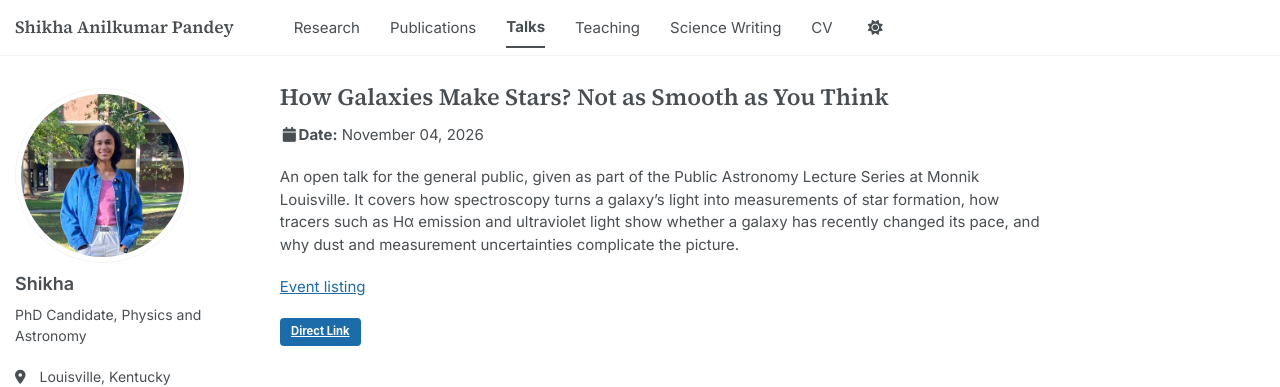
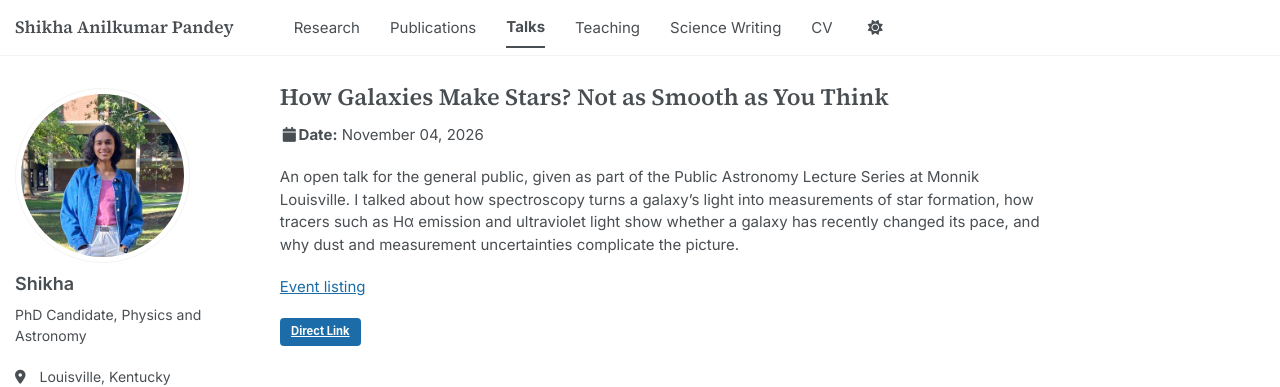
Before and after one commit to pshikha/pshikha.github.io, a Jekyll site: the page built from _talks/2026-11-04-pals-monnik.md, in a window 1280 px wide. Shown: the top 387 px of the page. Built offline with Jekyll 4.4.1, drawn with Linux system fonts in a browser that asks for light colours; some web fonts are replaced; a script bundle is joined from its source files by our own code; library files that are not in the unit come from our copies.

Commit message:
PALS talk: "I talked about" instead of "It covers"
Co-Authored-By: Claude Sonnet 5.5 <noreply@anthropic.com>

```diff
--- a/_talks/2026-11-04-pals-monnik.md
+++ b/_talks/2026-11-04-pals-monnik.md
@@ -9,6 +9,6 @@ date: 2026-11-04
 location: "Louisville, Kentucky, USA"
 ---
 
-An open talk for the general public, given as part of the Public Astronomy Lecture Series at Monnik Louisville. It covers how spectroscopy turns a galaxy's light into measurements of star formation, how tracers such as H&alpha; emission and ultraviolet light show whether a galaxy has recently changed its pace, and why dust and measurement uncertainties complicate the picture.
+An open talk for the general public, given as part of the Public Astronomy Lecture Series at Monnik Louisville. I talked about how spectroscopy turns a galaxy's light into measurements of star formation, how tracers such as H&alpha; emission and ultraviolet light show whether a galaxy has recently changed its pace, and why dust and measurement uncertainties complicate the picture.
 
 [Event listing](https://www.louisville-astro.org/event-6820228)
```
